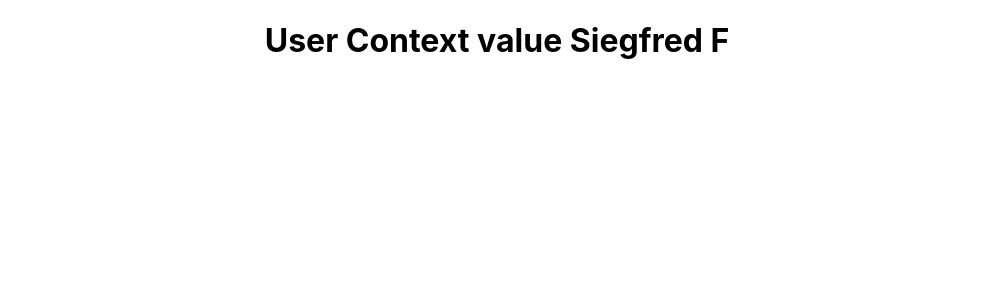
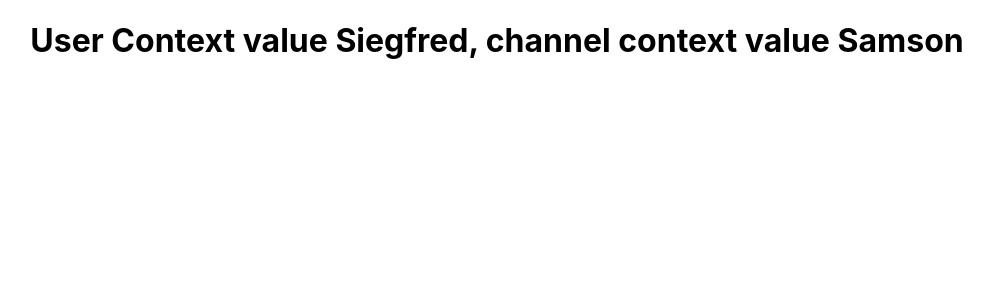
Before and after one commit to siegfred14/react-hooks, a React (Create React App) app: page / in a window 1280 px wide. Shown: the top 300 px of the page, without its empty margins (143-1136 px from the left). Built offline with nearby package versions, Linux system fonts and the light colour scheme.

Commit message:
consuming  multiple userContext

```diff
--- a/src/components/ComponentF.js
+++ b/src/components/ComponentF.js
@@ -1,12 +1,22 @@
 import React from "react";
-import { UserContext } from "../App";
+import { UserContext, ChannelContext } from "../App";
 
 function ComponentF() {
   return (
     <div>
       <UserContext.Consumer>
         {(user) => {
-          return <h1>User Context value {user} F</h1>;
+          return (
+            <ChannelContext.Consumer>
+              {(channel) => {
+                return (
+                  <h1>
+                    User Context value {user}, channel context value {channel}
+                  </h1>
+                );
+              }}
+            </ChannelContext.Consumer>
+          );
         }}
       </UserContext.Consumer>
     </div>
```
